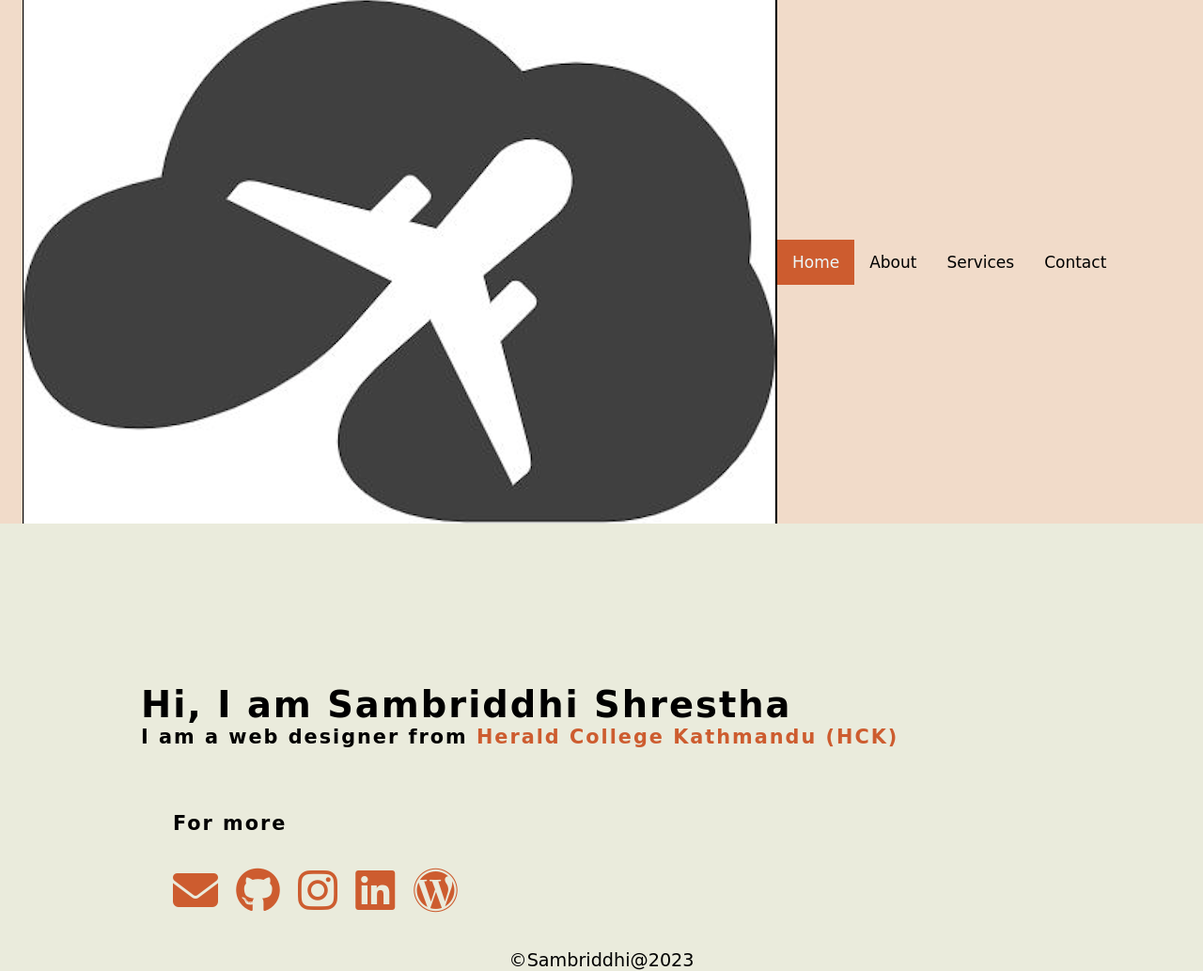
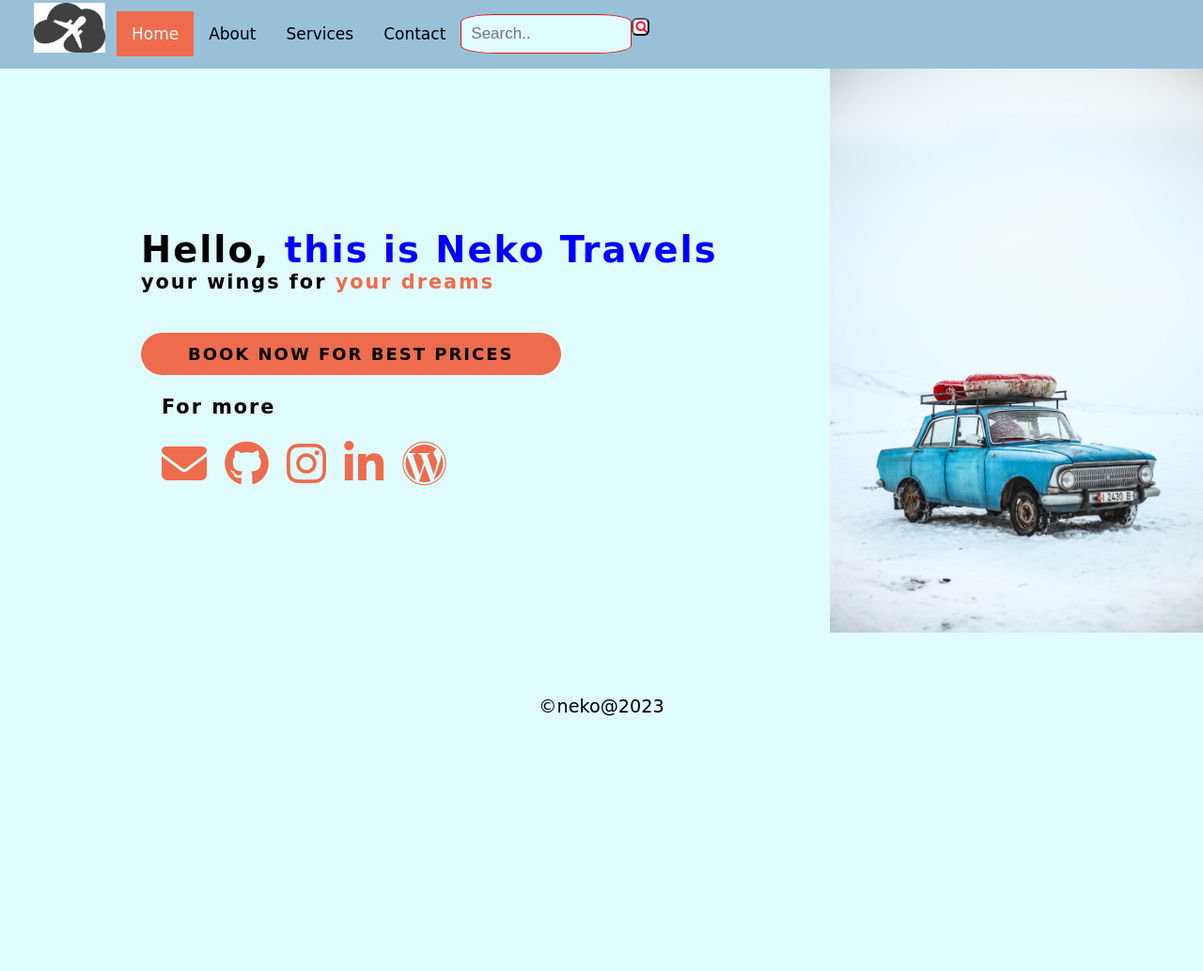
Before and after one commit to Sambriddhi-HCK/ISA, a PHP site: page / in a window 1280 px wide. Shown: the whole page at 94% size. After the commit the page ends 762 px from the top, so only its background shows below. Run offline with PHP 8.4, Linux system fonts and the light colour scheme; some web fonts are replaced; grey boxes are pictures that could not be loaded.

Commit message:
updated submit

```diff
--- a/website/2number/css/decorative.css
+++ b/website/2number/css/decorative.css
@@ -9,30 +9,27 @@
 
 body {
   font-family: 'Aboreto', cursive;
-  background-color: #eaebdc;
+  background-color: #e0fbfc ;
   font-size: 1.5vw;
-
 }
-
 
 h1 {
   display: inline;
 }
 
+h1 span{
+  color: blue;
+}
 h2 {
   padding-bottom: 3%;
   font-size: 1.3rem;
-
 }
-
-img {
-  width: fit-content;
-  height: auto;
-  float: right;
+figure{
+  display: flex;
 }
 
 p a {
-  color: #cd5c2f;
+  color: #ee6c4d;
 }
 
 li{
@@ -40,7 +37,7 @@ li{
 }
 
 .topnav {
-  background-color: #f1dbc9;
+  background-color: #98c1d9 ;
   min-height: 50px;
   display: flex;
   justify-content: space-between;
@@ -58,6 +55,10 @@ li{
   transition: 0.5s ease;
 }
 
+li img{
+  padding: 12px;
+  padding-top: 3px;
+}
 /* Style the links inside the navigation bar */
 .topnav a {
   float: left;
@@ -70,22 +71,51 @@ li{
 
 /* Change the color of links on hover */
 .topnav a:hover {
-  color: #cd5c2f;
+  color: #ee6c4d;
 }
 
 /* Add a color to the active/current link */
 .topnav a.active {
-  background-color: #cd5c2f;
+  background-color: #ee6c4d;
   color: #edf7f9;
 }
 
 /* Add alignment to the right split nav */
 
 .container {
-  display: block;
   letter-spacing: 2px;
+  display: grid;
+  grid-template-columns: 69% auto;
+  /* background-image: url(/website/2number/images/pexels-vh-s-2377965.jpg);
+  background-size: cover;
+  height: 120vh;
+  width: auto;   */
+}
+.image-container {
+  background-size: cover;
+
+}
+.button {
+  margin-top: 20px;
 }
 
+.button a {
+  display: inline-block;
+  padding: 10px 50px;
+  background:#ee6c4d;
+  border-radius: 30px;
+  text-decoration: none;
+  color: black;
+  font-size: 18px;
+  line-height: 1.4;
+  font-weight: 800;
+  transition: all 0.5s ease;
+}
+
+.button a:hover {
+  background: black;
+  color:#ee6c4d;
+}
 .text {
   padding-top: 170px;
   padding-left: 150px;
@@ -97,7 +127,7 @@ li{
 }
 
 h2 span {
-  color: #cd5c2f;
+  color: #ee6c4d;
 }
 
 
@@ -105,7 +135,6 @@ h2 span {
   display: none;
   cursor: pointer;
 }
-
 .bar {
   display: block;
   width: 25px;
@@ -113,12 +142,35 @@ h2 span {
   margin: 5px auto;
   -webkit-transition: all 0.3s ease-in-out;
   transition: all 0.3s ease-in-out;
-  background-color: #cd5c2f;
+  background-color: #ee6c4d;
+}
+ .navvv{
+  float: right;
 }
 
+form.searchbutton input[type=text] {
+  padding: 10px;
+  font-size: 17px;
+  border: 1px solid rgb(231, 19, 19);
+  float: left;
+  width: 70%;
+  background: #e0fbfc;
+  border-radius: 20%;
+}
+
+form.searchbutton button{
+color: rgb(255, 0, 64);
+border-radius: 30%;
+padding-left: 1%;
+}
 #footer {
   text-align: center;
+  position: fixed;
+   bottom: 0;
+   width: 100%;
+   height: 60px;
 }
+
 
 @media screen and (max-width: 1024px) {
   body {
@@ -131,11 +183,7 @@ h2 span {
   }
 
 
-  img {
-    height: auto;
-    width: 350px;
-    padding: 60px 0;
-  }
+
 
   .container {
     display: flex;
@@ -193,11 +241,7 @@ h2 span {
     left: 0;
   }
 
-  img {
-    height: auto;
-    width: 250px;
-    float: none;
-  }
+
 
   .container {
     display: flex;
@@ -215,11 +259,6 @@ h2 span {
 
 
 @media screen and (max-width: 425px) {
-  img {
-    width: 100vw;
-    height: auto;
-    float: none;
-  }
 
   .container h1 {
     font-size: 30px;
--- a/website/2number/index.html
+++ b/website/2number/index.html
@@ -5,10 +5,10 @@
     <meta charset="UTF-8">
     <meta http-equiv="X-UA-Compatible" content="IE=edge">
     <meta name="viewport" content="width=device-width, initial-scale=1.0">
-    <title>Sambriddhi Shrestha</title>
+    <title>NEKO TRAVELS</title>
     <link rel="stylesheet" href="css/decorative.css">
     <link rel="stylesheet" href="https://cdnjs.cloudflare.com/ajax/libs/font-awesome/6.2.1/css/all.min.css">
-
+    <link rel="stylesheet" href="https://cdnjs.cloudflare.com/ajax/libs/font-awesome/4.7.0/css/font-awesome.min.css">
 </head>
 
 <body>
@@ -16,7 +16,7 @@
         <div class="topnav">
             <ul class="navmenu">
                 <li class="nav-item">
-                    <img src="images/imag.jpg" height="90px"></a>
+                    <img src="images/imag.jpg" width="100px"></a>
                 </li>
                 <li class="nav-item">
                     <a class="active link" href="#home">Home</a>
@@ -28,10 +28,19 @@
                     <a href="#services" class="link">Services</a>
                 </li>
                 <li class="nav-item">
-                    <a href="#cvontact" class="link">Contact</a>
+                    <a href="#contact" class="split">Contact</a>
+                </li>
+                <li class="nav-item" >
+                    <div class="navvv">
+                        <form class="searchbutton" action="action_page.php">
+                            <input type="text" placeholder="Search.." name="search">
+                            <button type="submit"><i class="fa fa-search"></i></button>
+                          </form>
+                    </div>
                 </li>
 
             </ul>
+
             <div class="hamburger">
                 <span class="bar"></span>
                 <span class="bar"></span>
@@ -45,8 +54,15 @@
 
     <main class="container">
         <div class="text">
-            <h1>Hi, I am Sambriddhi Shrestha</h1>
-            <h2> I am a web designer from <span>Herald College Kathmandu (HCK)</span></h2>
+            <figure style="background-image: url('https://www.pexels.com/photo/down-angle-photography-of-red-clouds-and-blue-sky-844297/');">
+            </figure>
+            <h1>Hello, <span> this is Neko Travels </span></h1>
+            <h2> your wings for <span>your dreams</span></h2>
+            <div class="button">
+                <a href="#">
+                  BOOK NOW FOR BEST PRICES
+                </a>
+              </div>
             <div id="contacts">
                 <h2 class="sub-title">For more</h2>
                 <p>
@@ -61,11 +77,19 @@
         </div>
         <!-- -----------short_intoduction------------- -->
 
+        <div class="image-container">
+            <figure>
+                <img src="images/pexels-oziel-gómez-845405.jpg" alt=" image of a travel car"
+                    title="Stravel car" height="600px">
+            </figure>
+            <!-- ------------image---------- -->
+        </div>
+
     </main>
 
     <footer>
         <div id="footer">
-            &copy;Sambriddhi@2023
+            &copy;neko@2023
         </div>
     </footer>
 
```
Also changed, not shown: website/Suyankbaka.html (deleted, +0 -13 lines), website/2number/css/pexels-vh-s-2377965.jpg (deleted), website/2number/images/pexels-oziel-gómez-845405.jpg (added), website/2number/pexels-vh-s-2377965.jpg (deleted), 3 other files.
